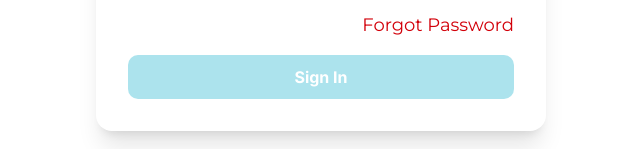
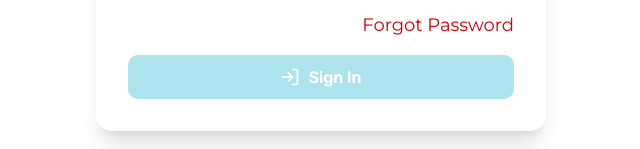
Before and after one commit to RaiyanSohel-byte/student-support-system, a Next.js app: page /login in a window 1280 px wide. Shown: the part 549-698 px from the top of the page, without its empty margins (319-959 px from the left). Built offline with nearby package versions, Linux system fonts and the light colour scheme.

Commit message:
login icon added

```diff
--- a/app/(auth)/login/page.jsx
+++ b/app/(auth)/login/page.jsx
@@ -3,6 +3,8 @@ import logo from "../../../public/auth images/logo.png";
 import Image from "next/image";
 import emailIcon from "../../../public/icons/email.png";
 import lockIcon from "../../../public/icons/lock.png";
+import loginIcon from "../../../public/icons/login.png";
+
 import { Montserrat } from "next/font/google";
 const montserrat = Montserrat({
   subsets: ["latin"],
@@ -77,8 +79,8 @@ const Login = () => {
           >
             Forgot Password
           </p>
-          <button className="font-bold text-base leading-6 text-white bg-[#5AC7DB]/50 text-center py-2.5 w-full rounded-[10px] mt-4 cursor-pointer hover:scale-105 transition-all">
-            Sign In
+          <button className="font-bold text-base leading-6 text-white bg-[#5AC7DB]/50 text-center py-2.5 w-full rounded-[10px] mt-4 cursor-pointer hover:scale-105 transition-all flex justify-center items-center gap-2">
+            <Image src={loginIcon} width={20} height={20} alt="login" /> Sign In
           </button>
         </form>
         <p className="text-[#6A7282] text-sm leading-5 text-center">
```
Also changed, not shown: public/icons/login.png (added).
